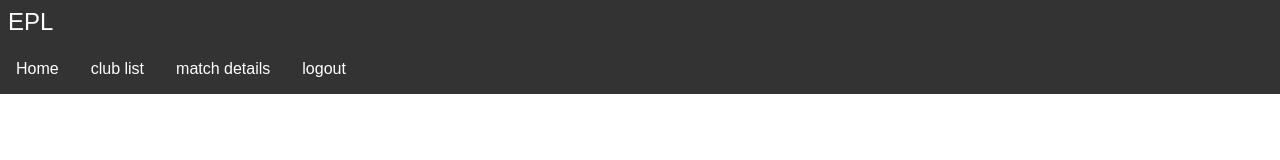
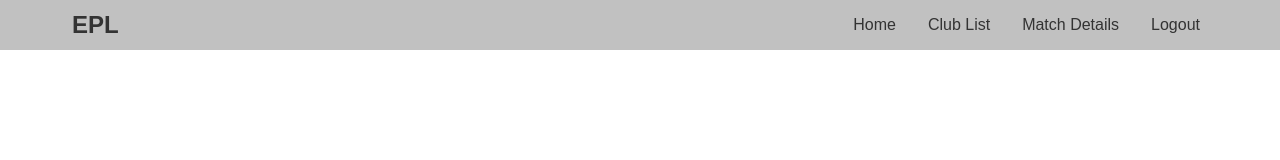
Before and after one commit to pareshrane1998/FED-TEST, a plain HTML site: page index.html in a window 1280 px wide. Drawn offline with Linux system fonts and the light colour scheme; files whose address does not match are found by name.

Commit message:
modification in navbar style

```diff
--- a/assets/css/style.css
+++ b/assets/css/style.css
@@ -88,17 +88,20 @@ sub { bottom: -.25em; }
 
 body { font-family: Arial, Helvetica, sans-serif;}
 
-.navbar {
+.navbar .wrapper {
+  padding-left: 5%;
+  padding-right: 5%;
   display: flex;
   justify-content: space-between;
   align-items: center;
-  background: #333;
-  color: #fff;
+  background: #c1c1c1;
+  color: #333;
 }
 
 .brand-title {
   font-size: 1.5rem;
   margin: .5rem;
+  font-weight: 900;
 }
 
 .navbar-links ul {
@@ -110,13 +113,14 @@ body { font-family: Arial, Helvetica, sans-serif;}
 .navbar-links li { list-style: none; }
 
 .navbar-links li a {
+  text-transform: capitalize;
   text-decoration: none;
-  color: #fff;
+  color: #333;
   padding: 1rem;
   display: block;
 }
 
-.navbar-links li:hover { background: #555; }
+.navbar-links li:hover { background: #f4f4f4; }
 
 /* toggle button */
 
@@ -149,7 +153,7 @@ body { font-family: Arial, Helvetica, sans-serif;}
       width: 100%;
   }
 
-  .navbar {
+  .navbar .wrapper {
       flex-direction: column;
       align-items: flex-start;
   }
```
